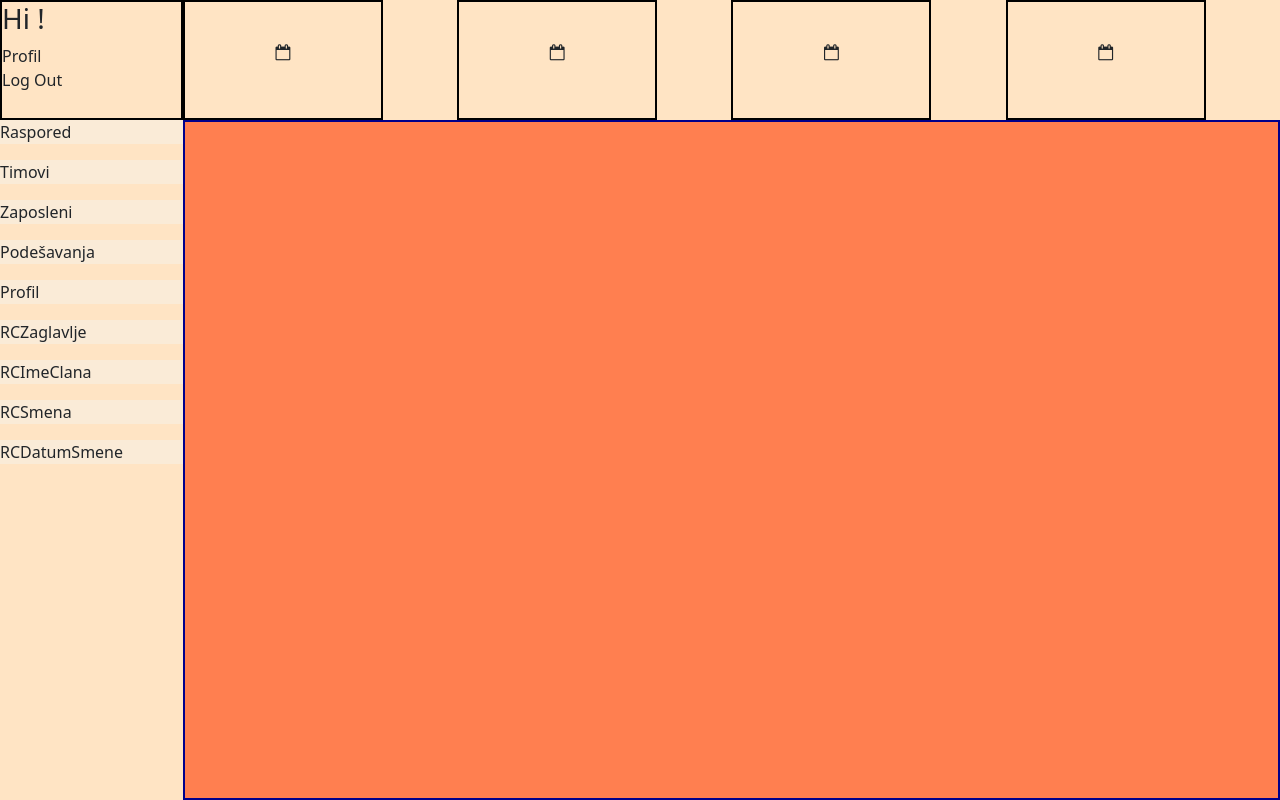
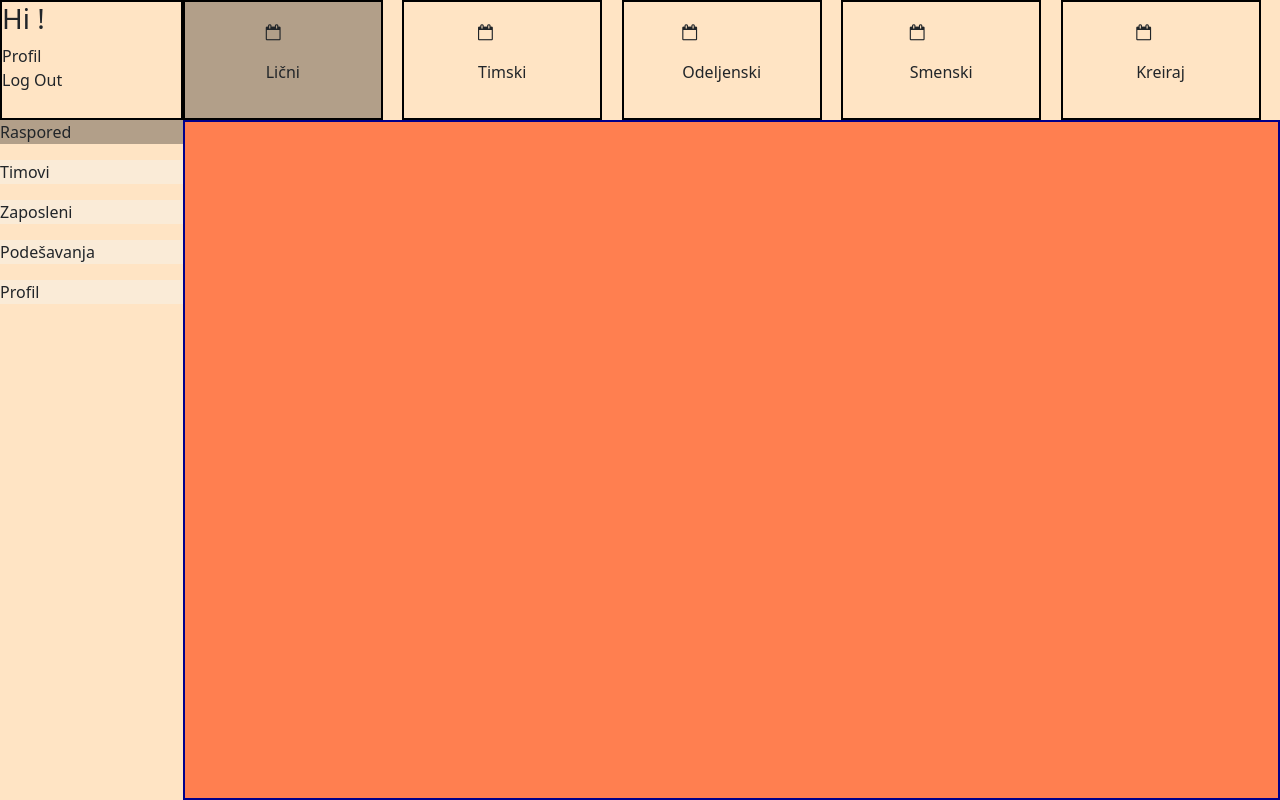
Before and after one commit to Bojan2111/raspored-client, a React (Create React App) app: page / in a window 1280 px wide. Built offline with nearby package versions, Linux system fonts and the light colour scheme.

Commit message:
Edit dashboard with redux-toolkit

```diff
--- a/src/App.js
+++ b/src/App.js
@@ -1,9 +1,6 @@
 import React, { useEffect, useState } from "react";
 import Login from "./components/auth/Login";
 import Dashboard from "./components/dashboard/Dashboard";
-import { menuOptions } from "./dummyOptions";
-import { setMenuData } from "./store/dashboardSlice";
-import { setOptionsList } from "./store/headerSlice";
 import { useDispatch } from "react-redux";
 
 const App = () => {
@@ -12,22 +9,6 @@ const App = () => {
   const [username, setUsername] = useState("");
   const [features, setFeatures] = useState(["fasdf", "fsadf"]);
 
-  useEffect(() => {
-    const menuesList = [];
-
-    for (let key of Object.keys(menuOptions)) {
-      menuesList.push(key);
-    }
-    dispatch(
-      setMenuData({
-        menues: menuesList,
-        menuOptions,
-      })
-    );
-    // dispatch(
-    //   setOptionsList()
-    // )
-  }, []);
   // test auth: qwert = zap, asdf = adm
 
   async function sendLoginData(loginData) {
--- a/src/components/dashboard/Dashboard.js
+++ b/src/components/dashboard/Dashboard.js
@@ -1,23 +1,16 @@
-import React, { Fragment, useEffect, useState } from "react";
+import React, { useEffect } from "react";
 import DashboardHeader from "./DashboardHeader";
 import DashboardSideMenu from "./DashboardSideMenu";
 import ProfileControl from "./ProfileControl";
 import MainView from "./MainView";
-// import { featuresList } from "../../app/features";
 import classes from "./Dashboard.module.css";
 import { setMenu } from "../../store/menuSlice";
-import { useDispatch, useSelector } from "react-redux";
+import { useDispatch } from "react-redux";
+import { menuOptions } from "../../dummyOptions";
+import { setMenuData } from "../../store/dashboardSlice";
 
 const Dashboard = (props) => {
-  // const [features, setFeatures] = useState([]);
-  // setFeatures(props.features);
-  // const [feature, setFeature] = useState("");
-  // const [item, setItem] = useState("");
-  // const [headerItems, setHeaderItems] = useState([]);
-  // const featureKeys = Object.keys(featuresList).filter(
-  //   (f) => !f.startsWith("RC")
-  // );
-  // const dispatch = useDispatch();
+  const dispatch = useDispatch();
 
   const dashboardData = {
     profile: {
@@ -26,34 +19,29 @@ const Dashboard = (props) => {
     },
     menu: "Raspored",
   };
-  console.log("fdsfs");
 
-  // const handleMainView = (option) => {
-  //   setFeature(option);
-  // };
+  // Initial App setup - runs only once
+  useEffect(() => {
+    const menuesList = [];
 
-  // const handleMenu = (mitem) => {
-  //   setItem(mitem);
-  //   setHeaderItems(featuresList[mitem].map((d) => d.name));
+    for (let key of Object.keys(menuOptions)) {
+      menuesList.push(key);
+    }
+    dispatch(
+      setMenuData({
+        menues: menuesList,
+        menuOptions,
+      })
+    );
+    dispatch(
+      setMenu({
+        menu: menuesList[0],
+        options: menuOptions[menuesList[0]],
+      })
+    );
+  }, []);
 
-  //   // Use the setFeature action creator to dispatch the action
-  //   // dispatch(setFeature({ menu: mitem, features: headerItems }));
-  //   console.log(headerItems);
-  // };
-
-  // useEffect(() => {
-  //   setFeature(featureKeys.length > 0 ? featureKeys[0] : "");
-  // }, [featureKeys]);
-
-  // // Use useSelector correctly to access the Redux state
-  // const menu = useSelector((state) => state.feature.menu);
-  // const features = useSelector((state) => state.feature.features);
-  // const options = useSelector((store) => store.header.optionsList);
   const selectedFeature = "fd";
-
-  // console.log(features);
-  // DashboardHeader: onFeatureClick={handleMainView}
-  // DashboardSideMenu: onMenuItemClick={handleMenu} selectedItem={dashboardData.menu}
 
   return (
     <div className={classes.bgnd}>
@@ -65,7 +53,7 @@ const Dashboard = (props) => {
         <DashboardHeader />
       </div>
       <div className={classes.main}>
-        <DashboardSideMenu content={["fasdf", "fasdfaef"]} />
+        <DashboardSideMenu />
         <MainView selectedFeature={selectedFeature} token={props.token} />
       </div>
     </div>
--- a/src/components/dashboard/DashboardHeader.js
+++ b/src/components/dashboard/DashboardHeader.js
@@ -17,13 +17,10 @@ const DashboardHeader = (props) => {
   // }
   // onClick={handleFuncBtnClick}
 
-  console.log(options);
-
   return (
     <div className={classes.features}>
       {options.map((d) => (
         <FuncButton
-          key={d.id}
           optionId={d.id}
           optionName={d.name}
           description={d.description}
--- a/src/components/dashboard/DashboardSideMenu.js
+++ b/src/components/dashboard/DashboardSideMenu.js
@@ -3,19 +3,16 @@ import LinkButton from "../layout/LinkButton";
 import { useSelector } from "react-redux";
 
 const DashboardSideMenu = (props) => {
-  const menues = useSelector((store) => store.dashboard.menues);
-  const handleClick = (item) => {
-    props.onMenuItemClick(item);
-  };
+  const menues = useSelector((store) => store.dashboard.menues).filter(
+    (m) => !m.startsWith("RC")
+  );
+
+  const selectedMenu = useSelector((store) => store.menu.menu);
+
   return (
     <div>
       {menues.map((d) => (
-        <LinkButton
-          onClick={handleClick}
-          key={d}
-          btnText={d}
-          isSelected={props.selectedItem === d}
-        />
+        <LinkButton key={d} btnText={d} isSelected={selectedMenu === d} />
       ))}
     </div>
   );
--- a/src/components/layout/FuncButton.js
+++ b/src/components/layout/FuncButton.js
@@ -1,10 +1,13 @@
 import React from "react";
 import classes from "./FuncButton.module.css";
-import { useDispatch } from "react-redux";
+import { useDispatch, useSelector } from "react-redux";
 import { setSelectedOption } from "../../store/headerSlice";
 
 const FuncButton = (props) => {
   const dispatch = useDispatch();
+  const selectedOptionId = useSelector(
+    (store) => store.header.selectedOptionId
+  );
 
   const handleDivClick = () => {
     // props.onClick(props.funcBtnText);
@@ -13,8 +16,11 @@ const FuncButton = (props) => {
 
   return (
     <div
+      key={props.optionId}
       id={props.optionId}
-      className={classes.container}
+      className={`${classes.container} ${
+        props.optionId === selectedOptionId ? classes.selected : ""
+      }`}
       title={props.description}
       onClick={handleDivClick}
     >
--- a/src/components/layout/FuncButton.module.css
+++ b/src/components/layout/FuncButton.module.css
@@ -5,8 +5,15 @@
   background-color: bisque;
   border: 2px double black;
   width: 200px;
+  cursor: pointer;
 }
 
 .container:hover {
-  background-color: aquamarine;
+  background-color: rgba(0, 0, 0, .1);
 }
+
+.selected {
+  background-color: rgba(0, 0, 0, .3);
+  cursor: default;
+  pointer-events: none;
+}
--- a/src/components/layout/LinkButton.js
+++ b/src/components/layout/LinkButton.js
@@ -2,6 +2,7 @@ import React from "react";
 import classes from "./LinkButton.module.css";
 import { useDispatch, useSelector } from "react-redux";
 import { setMenu } from "../../store/menuSlice";
+import { setSelectedOption } from "../../store/headerSlice";
 
 const LinkButton = (props) => {
   const dispatch = useDispatch();
@@ -14,6 +15,7 @@ const LinkButton = (props) => {
         options: options[props.btnText],
       })
     );
+    dispatch(setSelectedOption(options[props.btnText][0].id));
   };
   return (
     <div
--- a/src/components/layout/LinkButton.module.css
+++ b/src/components/layout/LinkButton.module.css
@@ -10,4 +10,6 @@
 
 .selected {
   background-color: rgba(0, 0, 0, .3);
+  cursor: default;
+  pointer-events: none;
 }
```
